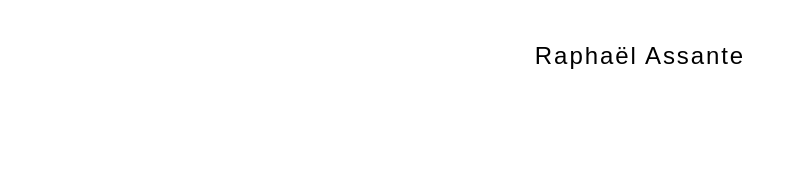
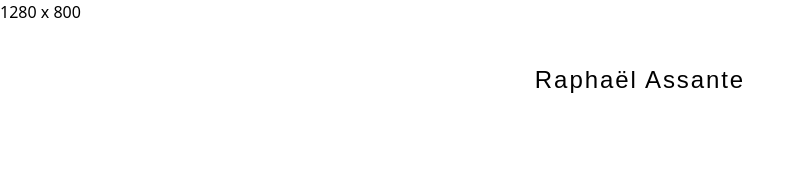
Before and after one commit to JulienArbellini/raphaelassant, a website: page src/index.html in a window 1280 px wide. Shown: the top 173 px of the page, without its empty margins (0-803 px from the left). Drawn offline with Linux system fonts and the light colour scheme.

Commit message:
dsfdsfsdf

```diff
--- a/src/index.html
+++ b/src/index.html
@@ -17,6 +17,7 @@
 
 <body>
   <div class="h-screen ">
+    <div id="viewport-size"></div>
     <div class="mt-4 p-7 flex justify-center items-center h-[10%]">
       <h1 class="text-2xl font-poppins font-medium tracking-[.08em]">Raphaël Assante</h1>
       <div class="ml-auto button sm:hidden">Menu</div>
@@ -37,8 +38,7 @@
       <div id="content" class="h-[100%] p-2 box-border ">
         <div class="h-[80%] flex justify-center items-center">
           <div class="w-[15%] h-[85%] flex flex-row justify-center items-center box-border ">
-            <div id="vertical"
-              class=" text-center text-[1.8em] rotate-180 tracking-[.08em] font-semibold">
+            <div id="vertical" class=" text-center text-[1.8em] rotate-180 tracking-[.08em] font-semibold">
               KAO-LIANG & BETEL NUTS
             </div>
           </div>
@@ -61,6 +61,13 @@
     navbar.classList.toggle('hidden');
     content.classList.toggle('hidden');
   })
+  var viewportWidth = window.innerWidth;
+  var viewportHeight = window.innerHeight;
+
+  // Affiche la taille du viewport dans la balise p avec l'id "viewport-size"
+  var viewportSizeElement = document.getElementById('viewport-size');
+  viewportSizeElement.textContent = viewportWidth + ' x ' + viewportHeight;
+
 </script>
 
 </html>
```
